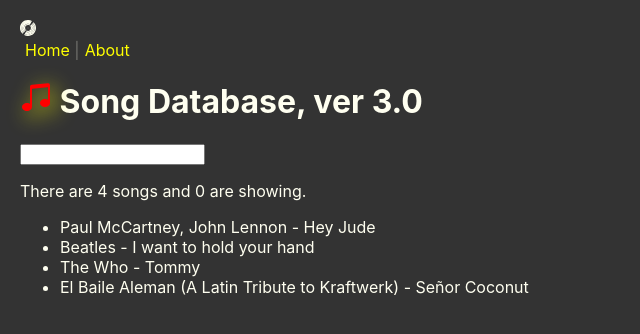
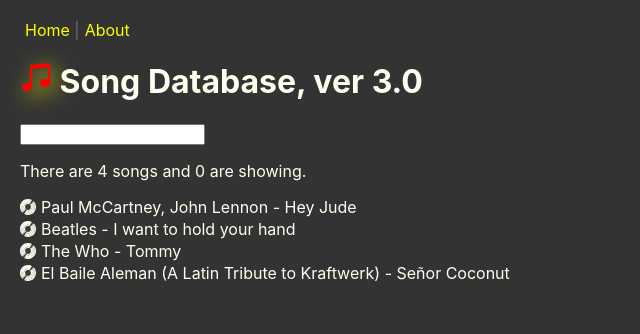
Before and after one commit to FbW-D01/songdatabase, a React (Create React App) app: page / in a window 1280 px wide. Shown: the top 334 px of the page, without its empty margins (0-640 px from the left). Built offline with nearby package versions, Linux system fonts and the light colour scheme.

Commit message:
align record

```diff
--- a/src/App.css
+++ b/src/App.css
@@ -61,4 +61,10 @@
 /* computer/table view */
 
 @media (min-width: 578px) {
+	.wrapper {
+		display: flex;
+	}
+	.iconRecord {
+		margin: 2px 5px 0 0;
+	}
 }
--- a/src/App.jsx
+++ b/src/App.jsx
@@ -32,7 +32,6 @@
 
 	return (
 		<div className="App">
-			<SiDiscogs/>
 			<nav>
 				<ul>
 					<li>
@@ -53,24 +52,24 @@
 						<input type="text" className="inputBox" onChange={((e) => searchSongs(e.target.value))} />
 					</div>
 					<p>There are {songs.length} songs and {songs.filter((song) => song.showDescription).length} are showing.</p>
-					<ul className="list">
+					<div className="list">
 						{songs.map((song, index) => {
 							return (
 								<>
 									{(authorsContainsSearchText(song) || song.name.toLowerCase().includes(searchText.toLowerCase())) && (
-										<li><span onClick={() => toggleDescription(index)}>{song.author.join(', ')} - {song.name}</span>
-
-											{song.showDescription && (
-												<ul>
-													<li>{song.description}</li>
-												</ul>
-											)}
-										</li>
+										<div className="wrapper">
+											<div className="iconRecord"><SiDiscogs /></div>
+											<div onClick={() => toggleDescription(index)}>{song.author.join(', ')} - {song.name}
+												{song.showDescription && (
+													<div>{song.description}</div>
+												)}
+											</div>
+										</div>
 									)}
 								</>
 							)
 						})}
-					</ul>
+					</div>
 
 				</Route>
 			</Switch>
```
